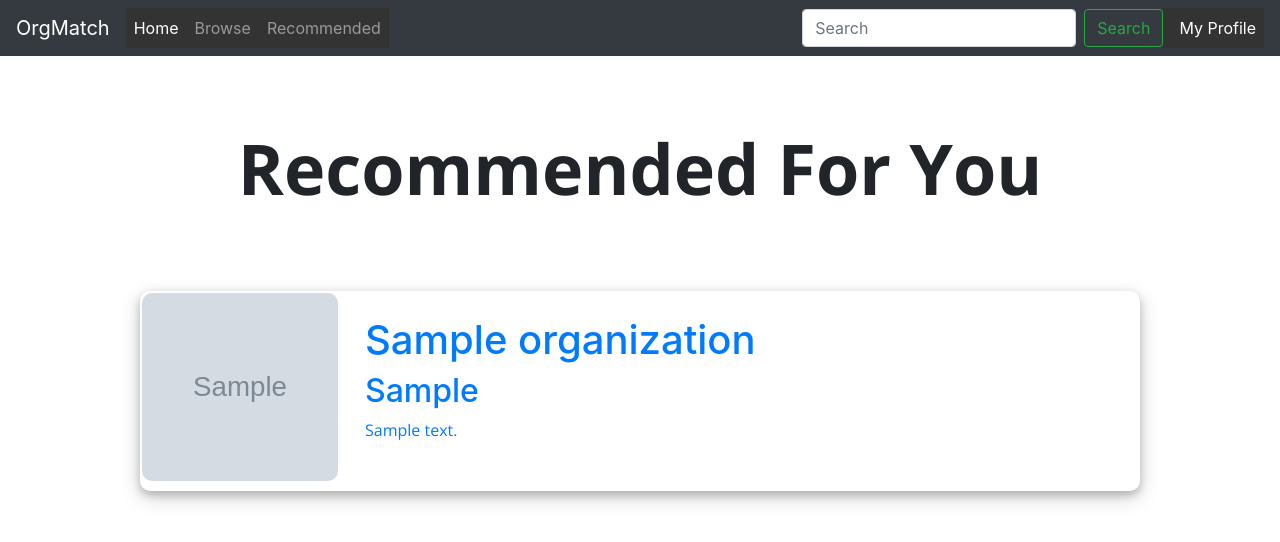
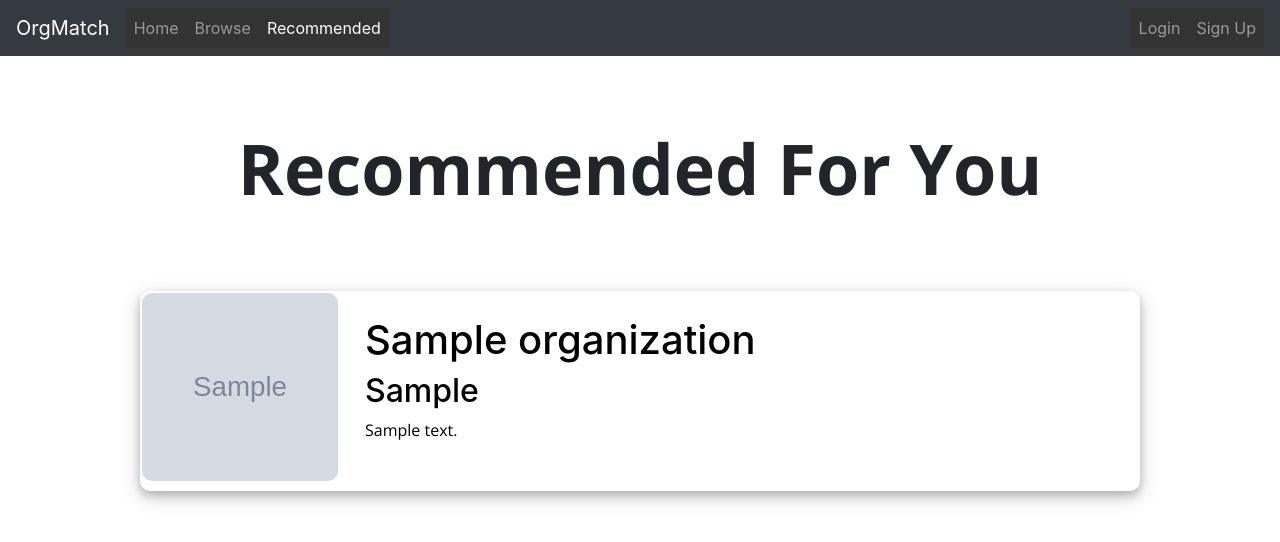
Before and after one commit to TeamSublois/OrgMatch, a Django app: page /recommended/ in a window 1280 px wide. Shown: the top 542 px of the page. Run offline with Django 3.2, Linux system fonts and the light colour scheme; tables that the repository leaves empty hold one stand-in row (values such as "Sample post"); grey boxes marked "Sample" are stand-in pictures; some libraries are stand-ins or nearby versions.

Commit message:
implemented navbar login stuff

```diff
--- a/mainapp/static/css/style.css
+++ b/mainapp/static/css/style.css
@@ -14,6 +14,12 @@ p {
 body {
 	background: #e8e8e8;
 }
+
+.nf {
+	color: black;
+	text-decoration: none !important;
+}
+
 * {
   margin: 0;
   padding: 0;
--- a/mainapp/templates/mainapp/home.html
+++ b/mainapp/templates/mainapp/home.html
@@ -13,12 +13,13 @@
 	<body>
 
 		<div class="homepage">
-			{% if user.is_authenticated %}
+		<!--	{% if user.is_authenticated %}
   Hi {{ user.username }}!
   <p><a href="{% url 'logout' %}">logout</a></p>
 {% else %}
   <p>You are not logged in</p>
 {% endif %}
+-->
 
 
 	{% include "mainapp/nav.html" %}
--- a/mainapp/templates/mainapp/nav.html
+++ b/mainapp/templates/mainapp/nav.html
@@ -10,6 +10,16 @@
 	<div class='separator'> </div>
 -->
 
+<script src="http://code.jquery.com/jquery-2.1.4.min.js"></script>
+<script>
+    $(function(){
+        $('a').each(function(){
+            if ($(this).prop('href') == window.location.href) {
+                $(this).addClass('active'); $(this).parents('li').addClass('active');
+            }
+        });
+    });
+</script>
 	<nav class="navbar navbar-expand-sm navbar-dark bg-dark">
   <a class="navbar-brand" href="/">OrgMatch</a>
   <button class="navbar-toggler" type="button" data-toggle="collapse" data-target="#navbarSupportedContent" aria-controls="navbarSupportedContent" aria-expanded="false" aria-label="Toggle navigation">
@@ -18,7 +28,7 @@
 
   <div class="collapse navbar-collapse" id="navbarSupportedContent">
     <ul class="navbar-nav mr-auto">
-      <li class="nav-item active">
+      <li class="nav-item">
         <a class="nav-link" href="/index/">Home<span class="sr-only">(current)</span></a>
       </li>
       <li class="nav-item">
@@ -29,15 +39,31 @@
         <a class="nav-link" href="/recommended/">Recommended</a>
       </li>
     </ul>
+    <!--
     <form class="form-inline my-2 my-lg-0">
       <input class="form-control mr-sm-2" type="search" placeholder="Search" aria-label="Search">
       <button class="btn btn-outline-success my-2 my-sm-0" type="submit">Search</button>
     </form>
+  -->
 <ul class="navbar-nav">
 
-      <li class="nav-item ml-sm-2 active">
-        <a class="nav-link" href="/profile/">My Profile</a>
+  {% if user.is_authenticated %}
+
+      <li class="nav-item">
+        <a class="nav-link" href="{% url 'profile'}">{{ user.username }}</a>
       </li>
+      <li class="nav-item">
+        <a class="nav-link" href="{% url 'logout' %}">Logout</a>
+      </li>
+{% else %}
+      <li class="nav-item">
+        <a class="nav-link" href="{% url 'login' %}">Login</a>
+      </li>
+
+      <li class="nav-item">
+        <a class="nav-link" href="/register/">Sign Up</a>
+      </li>
+{% endif %}
   </ul>
   </div>
 </nav>
--- a/mainapp/templates/mainapp/recommended.html
+++ b/mainapp/templates/mainapp/recommended.html
@@ -30,9 +30,9 @@
 				<img src = "/static/images/defaultprofilepic.jpeg" />
 				{% endif %}
 				<div class='information'>
-					<h1>{{organization.name}}</h1>
-					<h2>{{organization.city}}</h2>
-					<p>{{organization.bio}} </p>
+					<h1 class='nf'>{{organization.name}}</h1>
+					<h2 class='nf'>{{organization.city}}</h2>
+					<p class='nf'>{{organization.bio}} </p>
 				</div>
 			</a>
 		</div>
```
Also changed, not shown: mainapp/templates/mainapp/index.html (added, +16 -0 lines).
